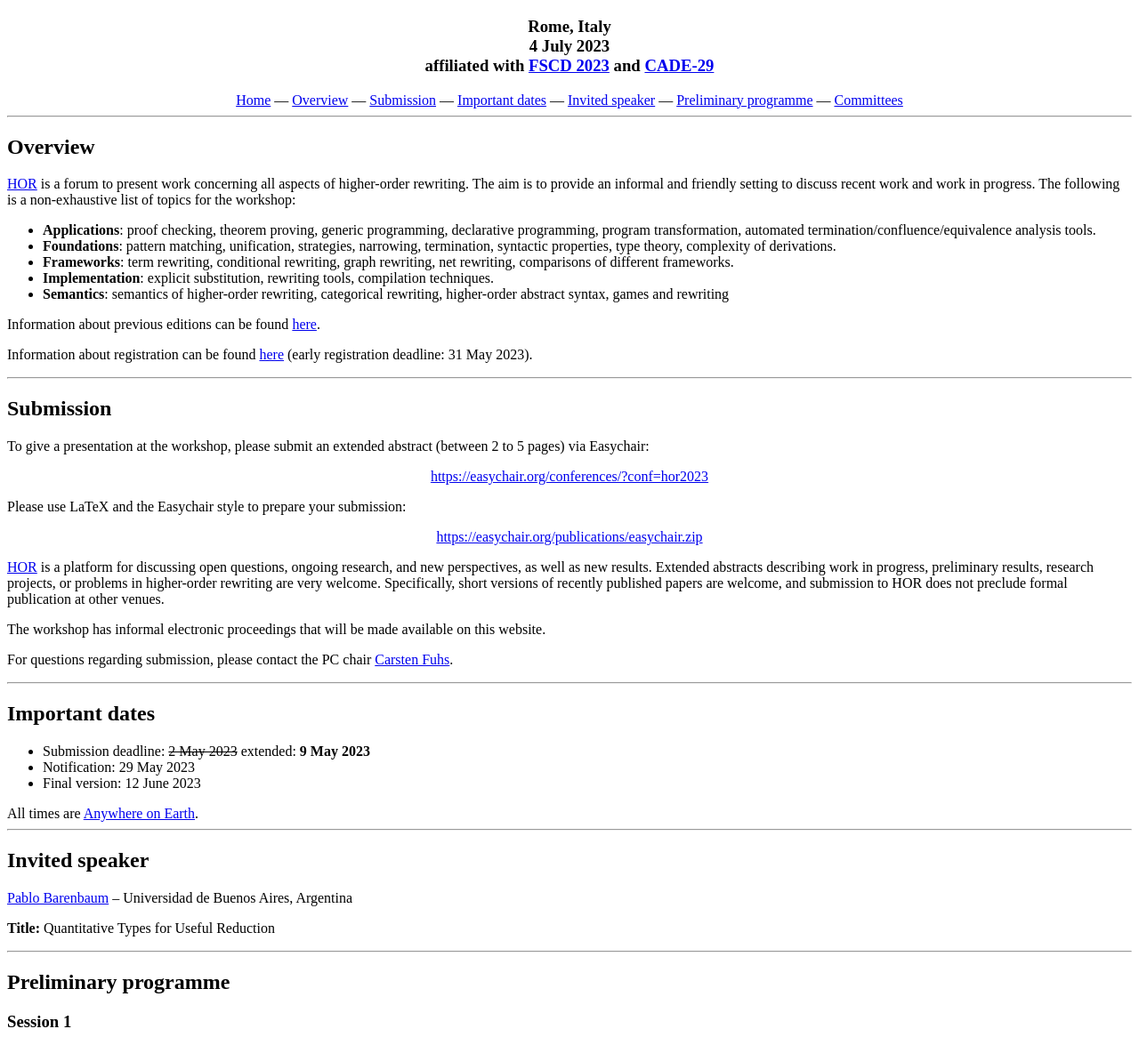
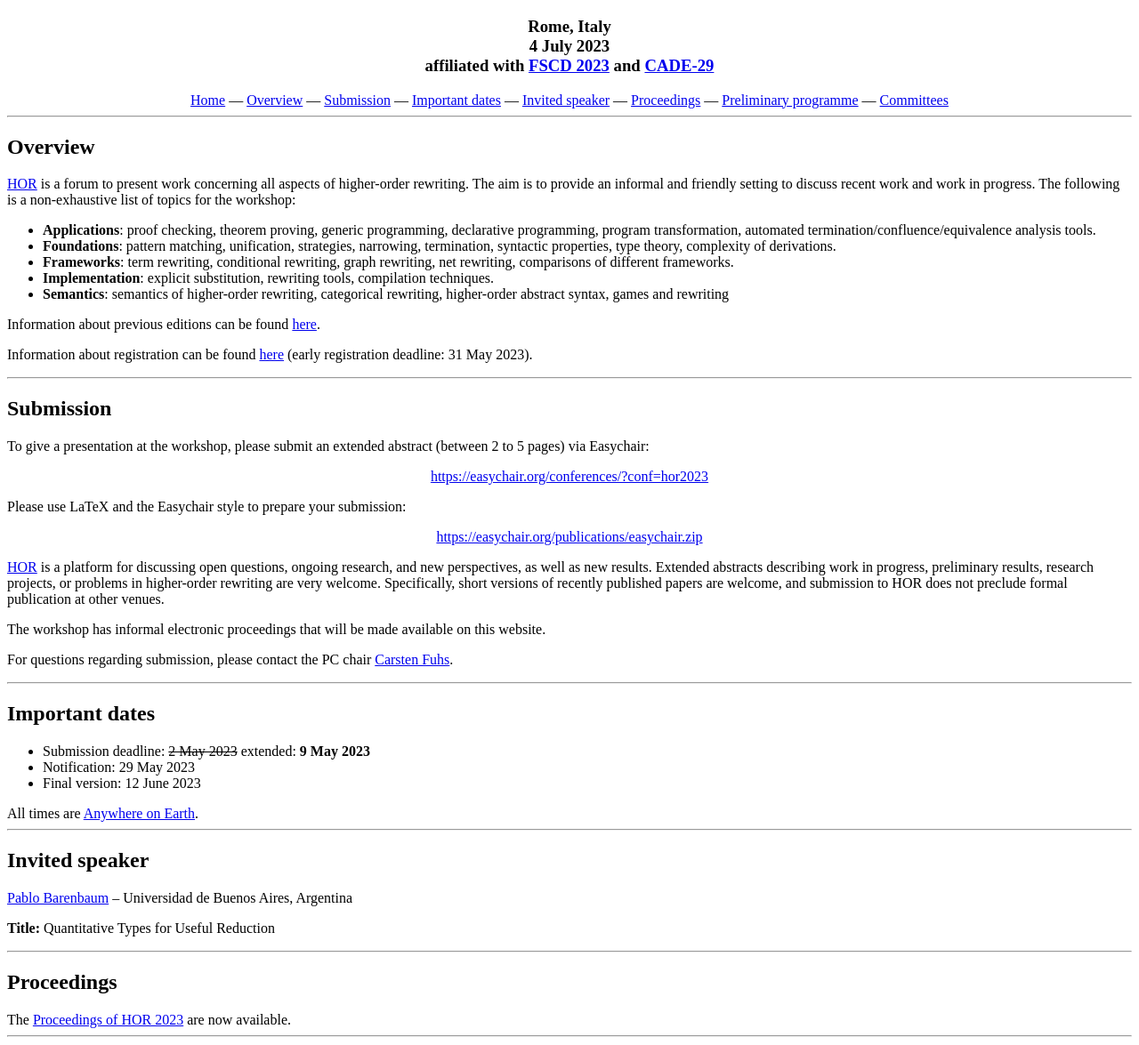
Before and after one commit to hor2023/hor2023.github.io, a plain HTML site: page index.html in a window 1280 px wide. Shown: the part 87-1262 px from the top of the page at 89% size. Drawn offline with Linux system fonts and the light colour scheme.

Commit message:
Proc. HOR 2023

```diff
--- a/index.html
+++ b/index.html
@@ -66,6 +66,7 @@ and <a href="https://easyconferences.eu/cade2023/">CADE-29</a>
 <a href="#dates">Important dates</a> &mdash;
 <a href="#invited">Invited speaker</a> &mdash;
 <!--<a href="#accepted">Accepted papers</a> &mdash;-->
+<a href="#proceedings">Proceedings</a> &mdash;
 <a href="#programme">Preliminary programme</a> &mdash;
 <a href="#committees">Committees</a>
 </center>
@@ -198,6 +199,13 @@ Nijn/Onijn: A New Certification Engine for Higher-Order Termination
 
 <hr/>
 -->
+
+<h2 id="proceedings">Proceedings</h2>
+
+The <a href="hor2023.pdf">Proceedings of HOR 2023</a> are now available.
+
+<hr/>
+
 <h2 id="programme">Preliminary programme</h2>
 
 <h3>Session 1</h3>
```
Also changed, not shown: 1 other file.
